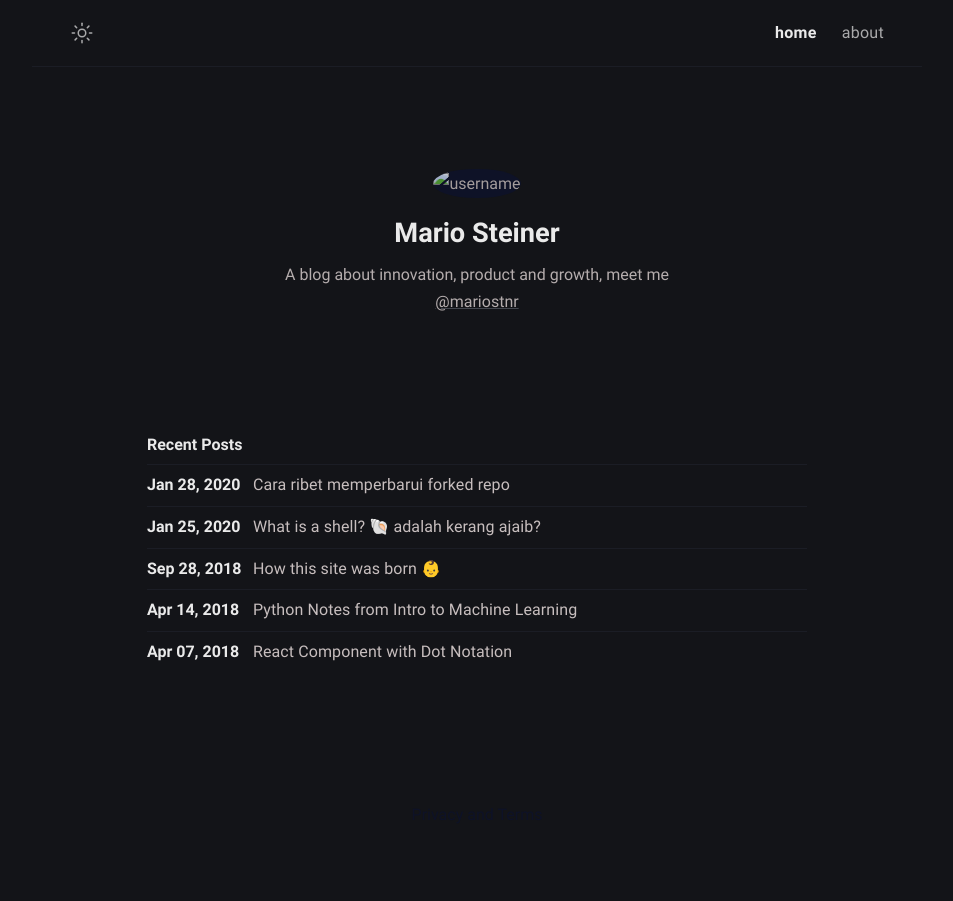
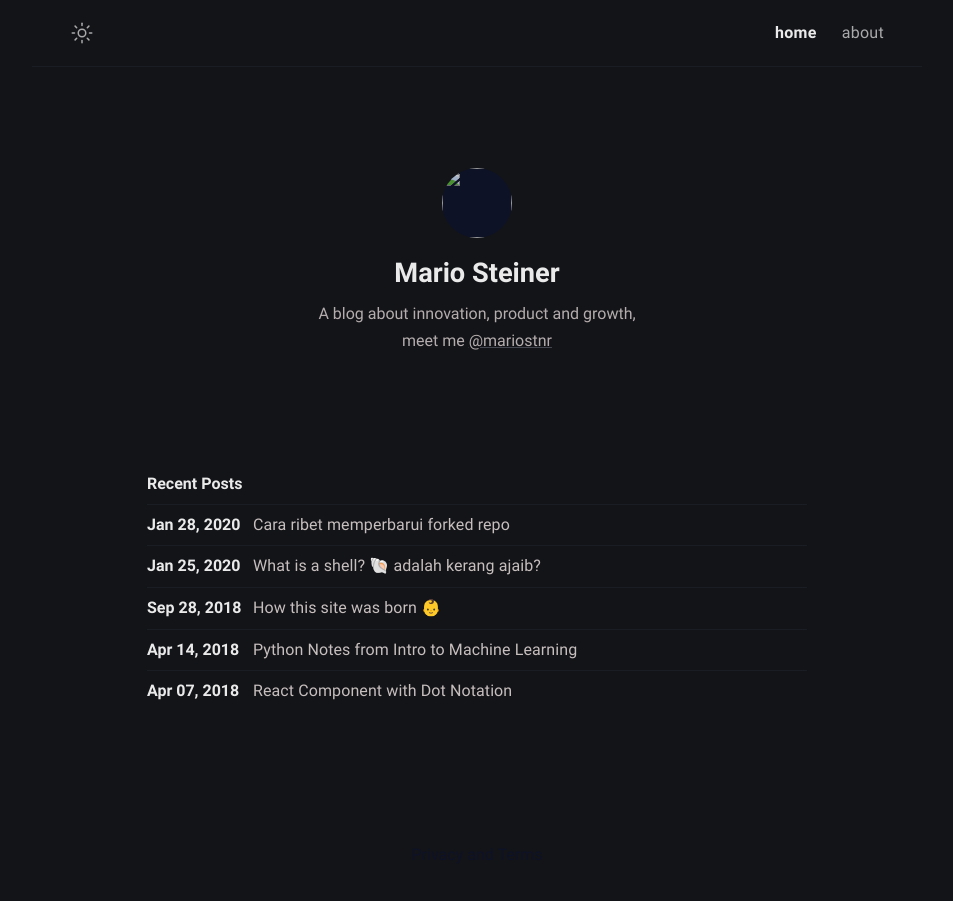
Before and after one commit to mariostnr/website, a Jekyll site: the page built from index.md, in a window 1280 px wide. Shown: the whole page, without its empty margins (163-1116 px from the left). Built offline with Jekyll 4.4.1, drawn with Linux system fonts in a browser that asks for light colours; part of the change alters nothing that is shown.

```diff
--- a/_config.yml
+++ b/_config.yml
@@ -12,8 +12,8 @@ mode: dark # default theme "dark" | "light"
 author:
   name: Mario Steiner # author name
   bio: >- # tell to the world
-    A blog about innovation, product and growth, meet me <a href="https://twitter.com/mariostnr" target="_blank" rel="noopener">@mariostnr</a>
-  username: username # author username
+    A blog about innovation, product and growth, <br> meet me <a href="https://twitter.com/mariostnr" target="_blank" rel="noopener">@mariostnr</a>
+  #username: username # author username
   github: github_username
   twitter: twitter_username
   facebook: facebook_username
```
